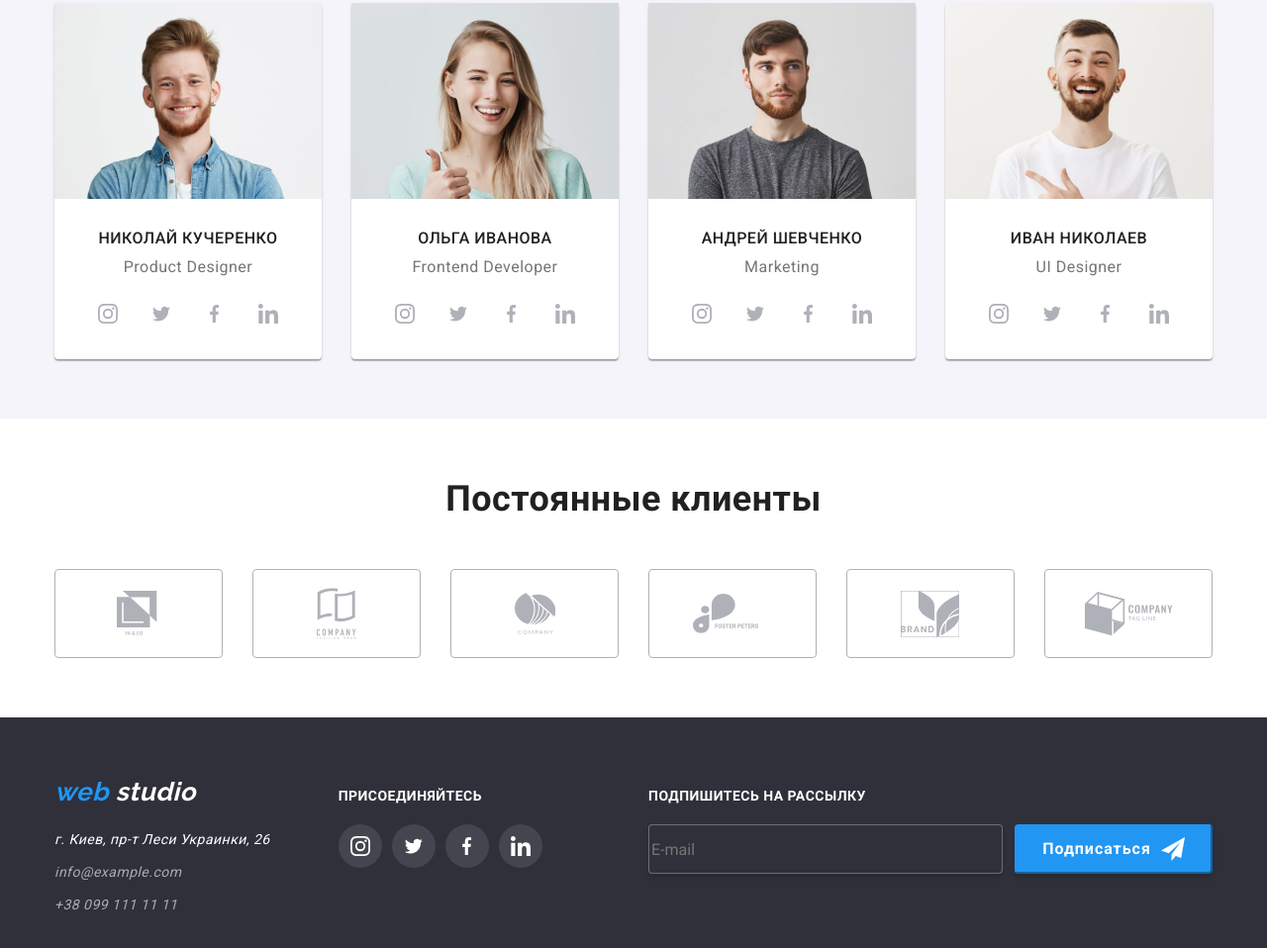
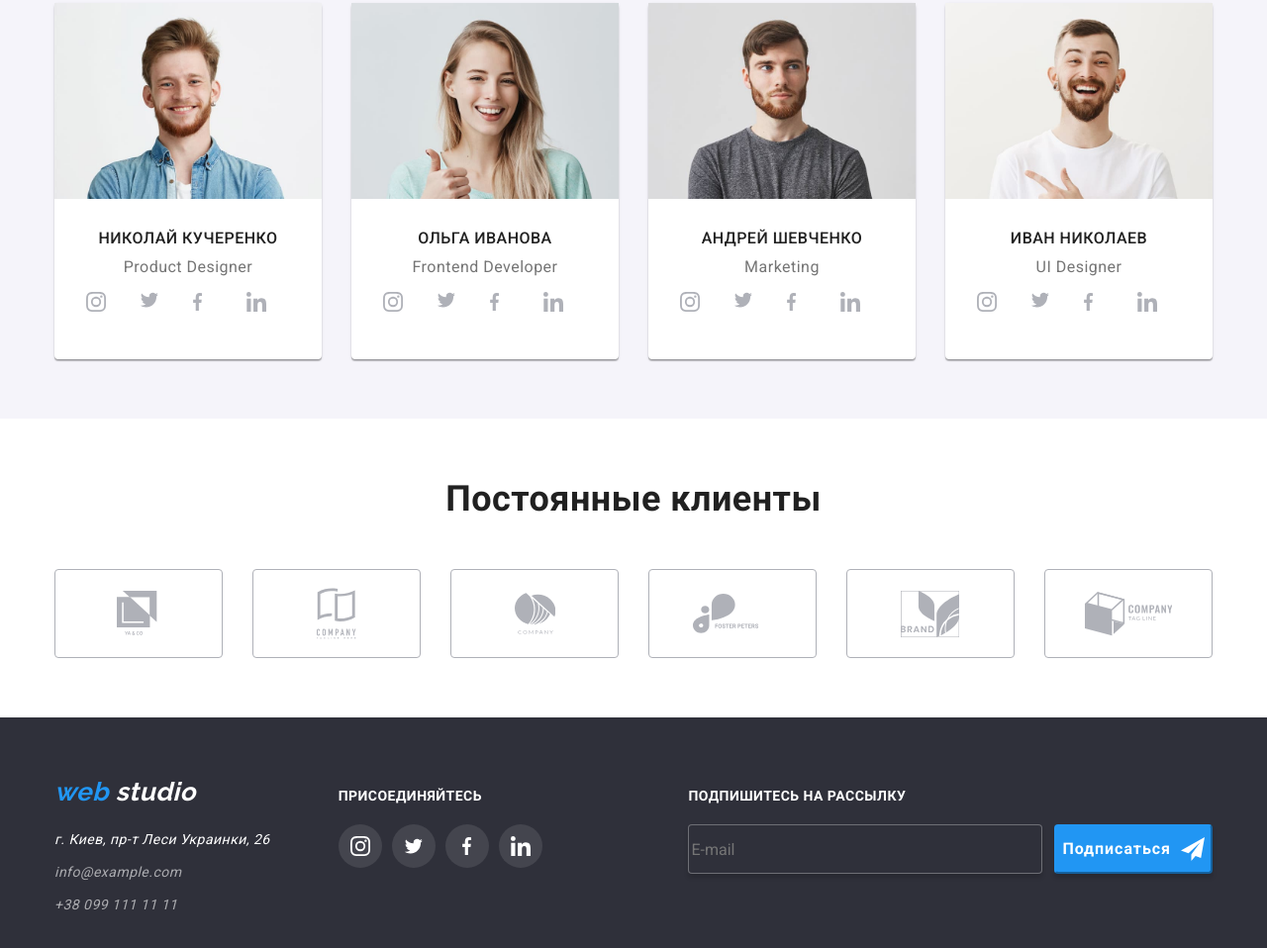
Before and after one commit to AlexandrSybirko/goit-markup-hw-08, a plain HTML site: page index.html in a window 1280 px wide. Shown: the part 1733-2691 px from the top of the page at 99% size. Drawn offline with nearby package versions, Linux system fonts and the light colour scheme.

Commit message:
Исправляет соц сети в команде и кнопку в футтере

```diff
--- a/sass/components/_comand.scss
+++ b/sass/components/_comand.scss
@@ -65,8 +65,18 @@
   display: flex;
   align-items: center;
   justify-content: space-between;
+  padding-bottom: 24px;
+  margin: -5px;
 
-  padding-bottom: 24px;
+  & .item {
+    width: calc((100% - 4 * 10px) / 4);
+    margin: 5px;
+  }
+
+  @media screen and (max-width: 479px) {
+    padding-left: 122px;
+    padding-right: 122px;
+  }
 
   @media screen and (min-width: 480px) {
     padding-left: 122px;
@@ -82,15 +92,11 @@
     padding-right: 32px;
   }
 
-  & .item:not(:last-child) {
-    margin-right: 10px;
-  }
-
   @extend %list;
 }
 
 .social-item {
-  display: flex;
+  display: inline-block;
   width: 44px;
   height: 44px;
   align-items: center;
--- a/sass/components/_footer.scss
+++ b/sass/components/_footer.scss
@@ -108,6 +108,12 @@ footer {
 }
 
 .footer-form {
+  @media screen and (max-width: 479px) {
+    display: flex;
+    flex-direction: column;
+    align-items: center;
+  }
+
   @media screen and (min-width: 480px) {
     display: flex;
     flex-direction: column;
@@ -155,7 +161,7 @@ footer {
   justify-content: center;
   align-items: center;
 
-  width: 200px;
+  max-width: 200px;
   height: 50px;
 
   font-style: normal;
```
Also changed, not shown: css/main.css, css/main.min.css, 2 other files.
